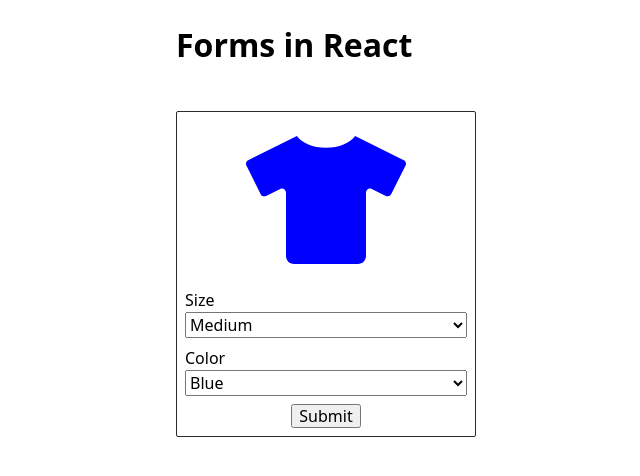
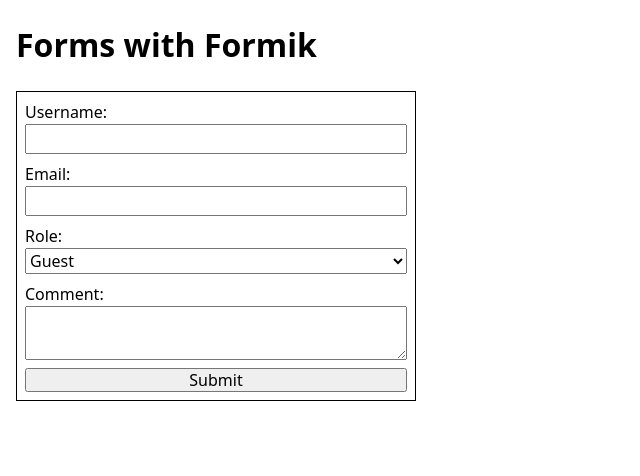
Before and after one commit to luxplanjay/react-101, a React (Vite) app: page / in a window 1280 px wide. Shown: the top 476 px of the page, without its empty margins (0-640 px from the left). Built offline with nearby package versions, Linux system fonts and the light colour scheme.

Commit message:
add examples

```diff
--- a/package.json
+++ b/package.json
@@ -11,10 +11,12 @@
   },
   "dependencies": {
     "clsx": "^2.1.1",
+    "formik": "^2.4.6",
     "modern-normalize": "^2.0.0",
     "react": "^18.2.0",
     "react-dom": "^18.2.0",
-    "react-icons": "^5.1.0"
+    "react-icons": "^5.1.0",
+    "yup": "^1.4.0"
   },
   "devDependencies": {
     "@types/react": "^18.2.66",
--- a/src/components/App/App.jsx
+++ b/src/components/App/App.jsx
@@ -1,42 +1,15 @@
-// import { useState } from "react";
-// import UserForm from "../UserForm/UserForm";
-// import TextInput from "../TextInput/TextInput";
-// import LangSwitcher from "../LangSwitcher/LangSwitcher";
-import OrderForm from "../OrderForm/OrderForm";
+import UserForm from "../UserForm/UserForm";
 import css from "./App.module.css";
 
 export default function App() {
-  // const [lang, setLang] = useState("en");
-  // const [inputValue, setInputValue] = useState("qwe");
-
-  // const handleChangeLang = (newLang) => {
-  //   setLang(newLang);
-  // };
-
-  // const handleChangeInputValue = (newValue) => {
-  //   setInputValue(newValue);
-  // };
-
-  // const addNewUser = (newUser) => {
-  //   console.log(newUser);
-  // };
-
-  const makeOrder = (newOrder) => {
-    console.log(newOrder);
+  const handleAddUser = (newUser) => {
+    console.log(newUser);
   };
 
   return (
     <div className={css.container}>
-      <h1>Forms in React</h1>
-      {/* <UserForm onAdd={addNewUser} /> */}
-
-      {/* <TextInput text={inputValue} onType={handleChangeInputValue} />
-      <p>Input value: {inputValue}</p> */}
-
-      {/* <LangSwitcher lang={lang} onSelect={handleChangeLang} />
-      <p>Current lang: {lang}</p> */}
-
-      <OrderForm onOrder={makeOrder} />
+      <h1>Forms with Formik</h1>
+      <UserForm onAdd={handleAddUser} />
     </div>
   );
 }
--- a/src/components/App/App.module.css
+++ b/src/components/App/App.module.css
@@ -1,8 +1,3 @@
 .container {
-  max-width: 960px;
-  margin: 0 auto;
   padding: 0 16px;
-  display: flex;
-  flex-direction: column;
-  gap: 20px;
 }
--- a/src/components/OrderForm/OrderForm.jsx
+++ /dev/null
@@ -1,70 +0,0 @@
-import { FaTshirt } from "react-icons/fa";
-import css from "./OrderForm.module.css";
-import { useState } from "react";
-
-const initialValues = {
-  size: "md",
-  color: "blue",
-};
-
-export default function OrderForm({ onOrder }) {
-  const [values, setValues] = useState(initialValues);
-
-  // const handleSizeChange = (event) => {
-  //   setValues({
-  //     ...values,
-  //     size: event.target.value,
-  //   });
-  // };
-
-  // const handleColorChange = (event) => {
-  //   setValues({
-  //     ...values,
-  //     color: event.target.value,
-  //   });
-  // };
-
-  const handleChange = (event) => {
-    setValues({
-      ...values,
-      [event.target.name]: event.target.value,
-    });
-  };
-
-  const handleSubmit = (event) => {
-    event.preventDefault();
-    onOrder(values);
-    setValues(initialValues);
-  };
-
-  return (
-    <form
-      autoComplete="off"
-      noValidate
-      className={css.form}
-      onSubmit={handleSubmit}
-    >
-      <FaTshirt size="160" color={values.color} />
-
-      <div className={css.group}>
-        <label>Size</label>
-        <select name="size" value={values.size} onChange={handleChange}>
-          <option value="sm">Small</option>
-          <option value="md">Medium</option>
-          <option value="lg">Large</option>
-        </select>
-      </div>
-
-      <div className={css.group}>
-        <label>Color</label>
-        <select name="color" value={values.color} onChange={handleChange}>
-          <option value="red">Red</option>
-          <option value="green">Green</option>
-          <option value="blue">Blue</option>
-        </select>
-      </div>
-
-      <button type="submit">Submit</button>
-    </form>
-  );
-}
--- a/src/components/OrderForm/OrderForm.module.css
+++ /dev/null
@@ -1,16 +0,0 @@
-.form {
-  border: 1px solid #2a2a2a;
-  border-radius: 2px;
-  padding: 8px;
-  width: 300px;
-  display: flex;
-  flex-direction: column;
-  align-items: center;
-  gap: 8px;
-}
-
-.group {
-  display: flex;
-  flex-direction: column;
-  width: 100%;
-}
--- a/src/components/UserForm/UserForm.jsx
+++ b/src/components/UserForm/UserForm.jsx
@@ -1,36 +1,97 @@
 import { useId } from "react";
+import { Formik, Form, Field, ErrorMessage } from "formik";
+import * as Yup from "yup";
 import css from "./UserForm.module.css";
+
+const UserSchema = Yup.object().shape({
+  username: Yup.string()
+    .min(3, "Мінімум 3 символи!")
+    .required("Це обов'язкове поле!"),
+  email: Yup.string()
+    .email("Має бути у форматі пошти!")
+    .required("Це обов'язкове поле!"),
+  role: Yup.string()
+    .oneOf(["guest", "user", "admin"])
+    .required("Це обов'язкове поле!"),
+  comment: Yup.string()
+    .min(3, "Мінімум 3 символи!")
+    .max(30, "Максимум 30 символів!"),
+});
 
 export default function UserForm({ onAdd }) {
   const fieldId = useId();
 
-  const handleSubmit = (event) => {
-    event.preventDefault();
-
-    onAdd({
-      username: event.target.elements.username.value,
-      role: event.target.elements.role.value,
-    });
-
-    event.target.reset();
+  const handleSubmit = (values, actions) => {
+    onAdd(values);
+    actions.resetForm();
   };
 
   return (
-    <form className={css.form} onSubmit={handleSubmit}>
-      <div className={css.group}>
-        <label htmlFor={`${fieldId}-username`}>Username</label>
-        <input type="text" name="username" id={`${fieldId}-username`} />
+    <Formik
+      initialValues={{
+        username: "",
+        email: "",
+        role: "guest",
+        comment: "",
+      }}
+      validationSchema={UserSchema}
+      onSubmit={handleSubmit}
+    >
+      <Form className={css.form}>
+        <div className={css.formGroup}>
+          <label htmlFor={`${fieldId}-username`}>Username:</label>
+          <Field
+            className={css.input}
+            type="text"
+            name="username"
+            id={`${fieldId}-username`}
+          />
+          <ErrorMessage
+            className={css.error}
+            name="username"
+            component="span"
+          />
         </div>
 
-      <div className={css.group}>
-        <label htmlFor={`${fieldId}-role`}>Role</label>
-        <select name="role" id={`${fieldId}-role`}>
+        <div className={css.formGroup}>
+          <label htmlFor={`${fieldId}-email`}>Email:</label>
+          <Field
+            className={css.input}
+            type="email"
+            name="email"
+            id={`${fieldId}-email`}
+          />
+          <ErrorMessage className={css.error} name="email" component="span" />
+        </div>
+
+        <div className={css.formGroup}>
+          <label htmlFor={`${fieldId}-role`}>Role:</label>
+          <Field
+            className={css.input}
+            as="select"
+            name="role"
+            id={`${fieldId}-role`}
+          >
             <option value="guest">Guest</option>
             <option value="user">User</option>
             <option value="admin">Admin</option>
-        </select>
+          </Field>
+          <ErrorMessage className={css.error} name="role" component="span" />
         </div>
+
+        <div className={css.formGroup}>
+          <label htmlFor={`${fieldId}-comment`}>Comment:</label>
+          <Field
+            className={css.input}
+            as="textarea"
+            name="comment"
+            id={`${fieldId}-comment`}
+          />
+          <ErrorMessage className={css.error} name="comment" component="span" />
+        </div>
+
         <button type="submit">Submit</button>
-    </form>
+      </Form>
+    </Formik>
   );
 }
--- a/src/components/UserForm/UserForm.module.css
+++ b/src/components/UserForm/UserForm.module.css
@@ -1,14 +1,22 @@
 .form {
   display: flex;
   flex-direction: column;
-  gap: 12px;
-  border: 1px solid #2a2a2a;
-  border-radius: 2px;
-  width: 300px;
+  gap: 8px;
+  max-width: 400px;
   padding: 8px;
+  border: 1px solid black;
 }
 
-.group {
+.input {
+  font: inherit;
+}
+
+.formGroup {
   display: flex;
   flex-direction: column;
 }
+
+.error {
+  color: orangered;
+  font-size: 14px;
+}
```
Also changed, not shown: src/components/LangSwitcher/LangSwitcher.jsx (deleted, +0 -18 lines), src/components/LangSwitcher/LangSwitcher.module.css (deleted, +0 -8 lines), src/components/TextInput/TextInput.jsx (deleted, +0 -14 lines), src/components/TextInput/TextInput.module.css (deleted, +0 -8 lines), 2 other files (tests, documents, lock files or other folders). Lines whose indentation alone changed are shown as unchanged.
